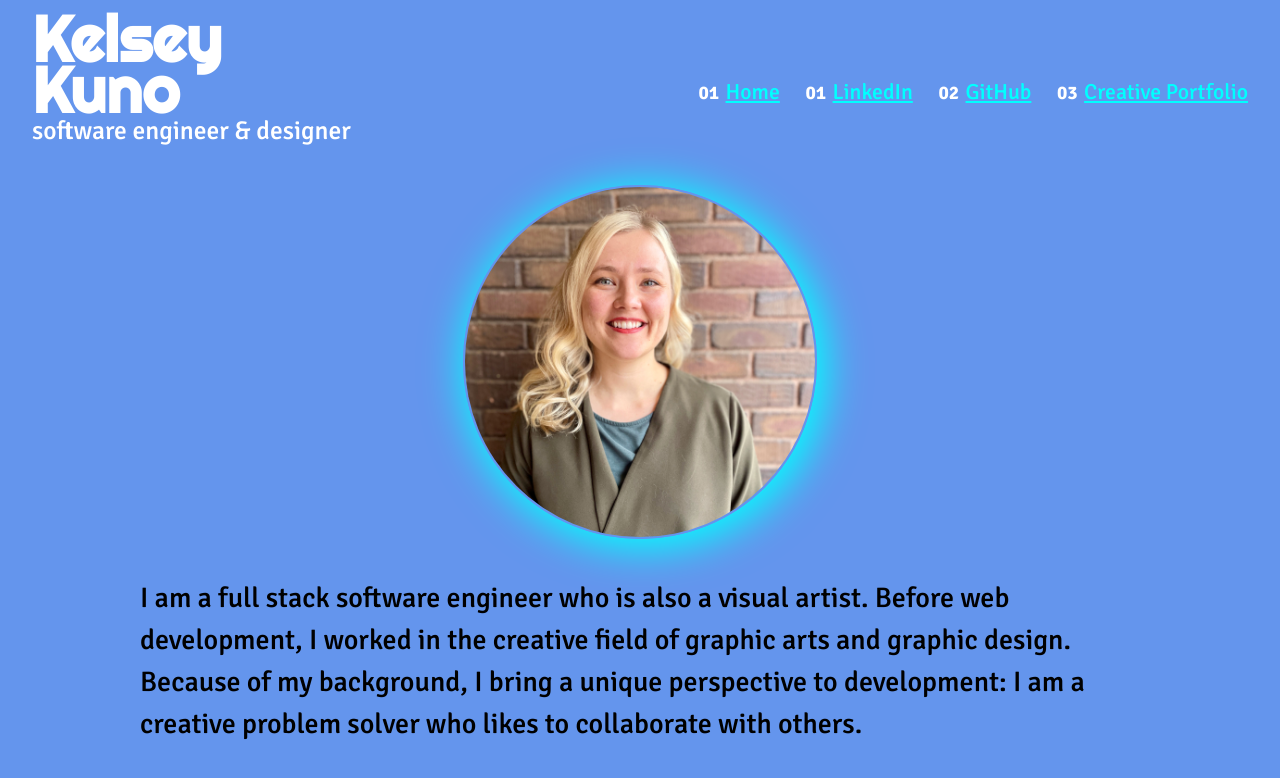
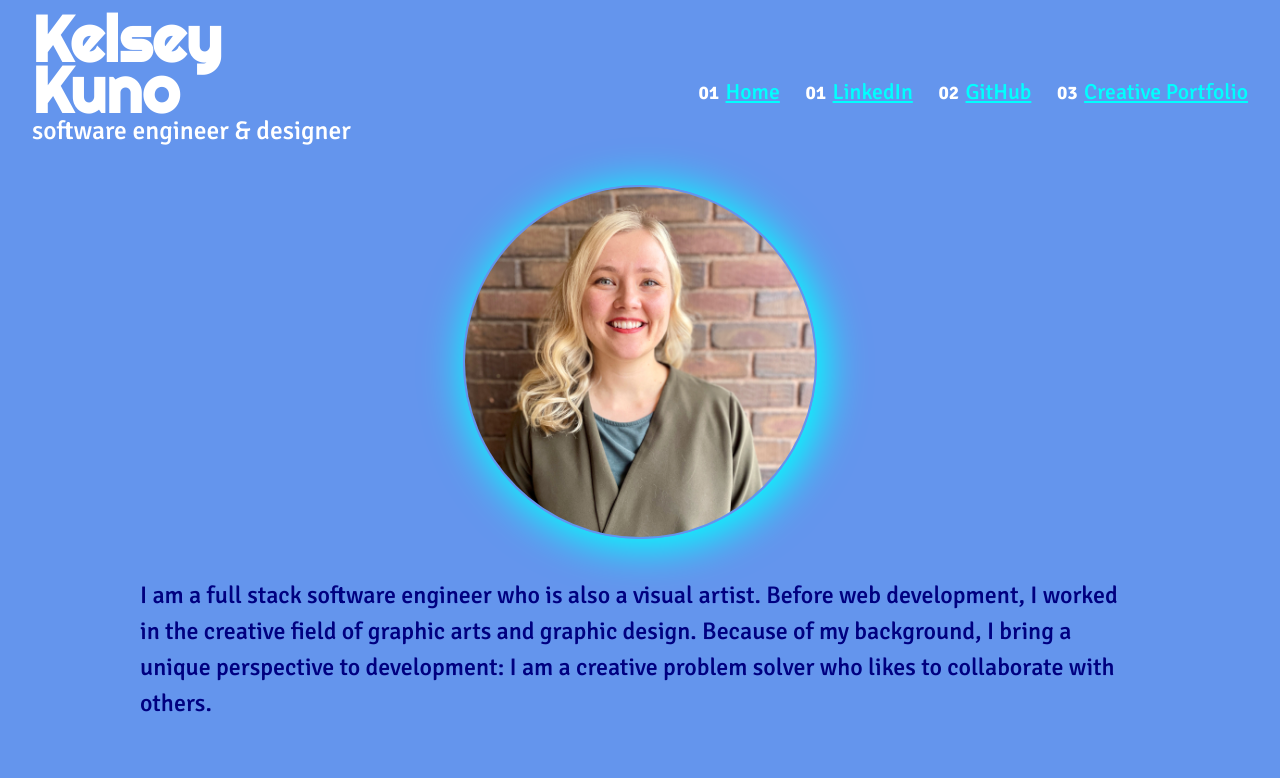
Before and after one commit to kelkuno/portfolio, a React (Create React App) app: page /#/about in a window 1280 px wide. Shown: the top 778 px of the page. Built offline with nearby package versions, Linux system fonts and the light colour scheme.

Commit message:
font unit test: px vs vh vs vw

```diff
--- a/src/components/App/App.css
+++ b/src/components/App/App.css
@@ -49,7 +49,8 @@ body {
 .about-content {
   font-family: 'Signika', sans-serif;
   font-weight: normal;
-  font-size: 2.2vw;
+  font-size: 24px;
+  color: navy;
   line-height: 1.5;
   flex-basis: 1000px;
   flex-shrink: 3;
@@ -178,7 +179,8 @@ p{
 }
 li {
   font-family: 'Signika', sans-serif;
-  font-size: 2vw;
+  font-size: 3vh;
+  color: green;
 }
 a {
   color: #0ff;
```
